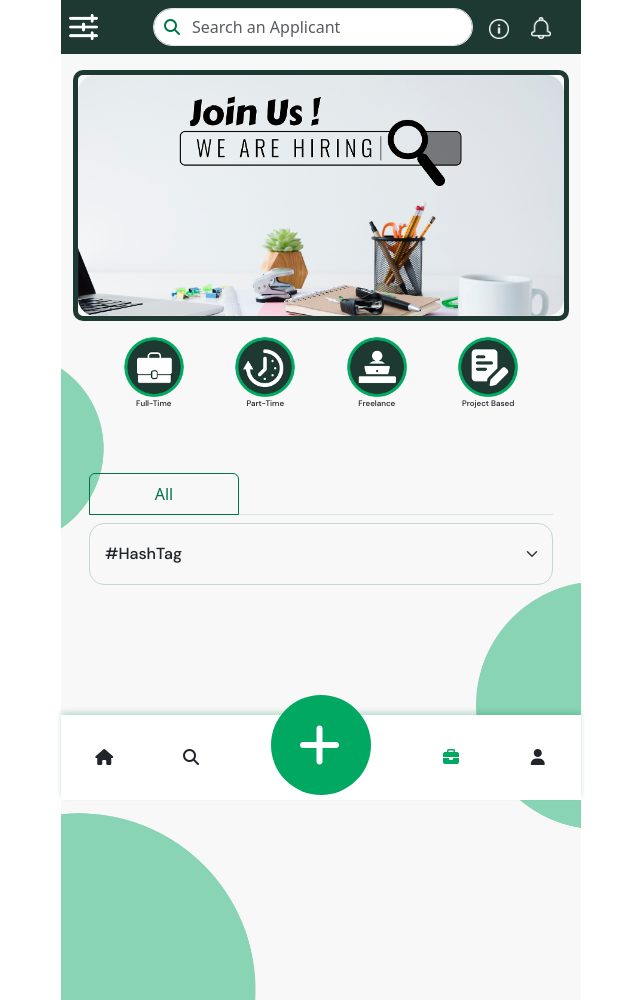
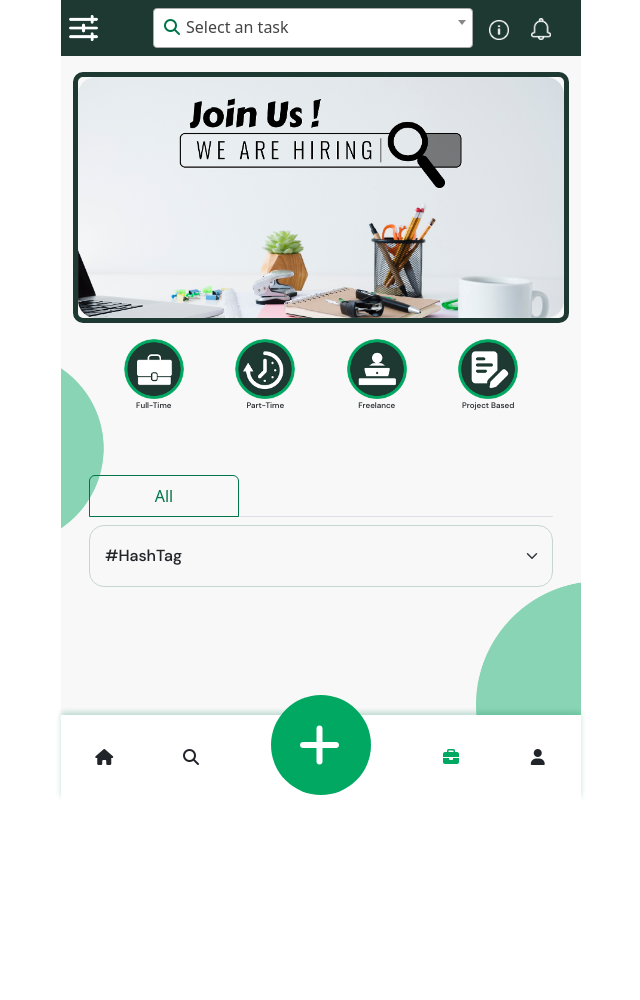
Before and after one commit to Do-Test-Live/W-Hire-and-Zeek, a PHP site: page /skip-jobs.php in a window 1280 px wide. Shown: the whole page, without its empty margins (319-959 px from the left). After the commit the page ends 797 px from the top, so only its background shows below. Run offline with PHP 8.4, Linux system fonts and the light colour scheme; tables that the repository leaves empty or names only in its code hold one stand-in row (values such as "Sample post"); some libraries are stand-ins or nearby versions.

Commit message:
update task

```diff
--- a/skip-jobs.php
+++ b/skip-jobs.php
@@ -31,6 +31,7 @@ if (isset($_POST['favourite'])) {
     <link href="assets/vendor/FontAwesome/css/all.min.css" rel="stylesheet"/>
     <link href="assets/vendor/toastr/css/toastr.min.css" rel="stylesheet" type="text/css"/>
     <link href="assets/css/style.css" rel="stylesheet"/>
+    <link href="https://cdn.jsdelivr.net/npm/select2@4.1.0-rc.0/dist/css/select2.min.css" rel="stylesheet"/>
     <script src="https://cdnjs.cloudflare.com/ajax/libs/prefixfree/1.0.7/prefixfree.min.js"></script>
     <style>
         .card {
@@ -62,11 +63,20 @@ if (isset($_POST['favourite'])) {
         .card-body {
             border-top: 1px solid white;
         }
+
+        .select2-selection.select2-selection--single {
+            height: 40px;
+        }
+
+        .select2-selection__rendered {
+            padding-left: 2rem !important;
+            padding-top: 0.25rem;
+        }
     </style>
 </head>
 <body>
 <div class="container-fluid">
-    <div class="fs-job">
+    <div class="fs-job pb-5" style="height: unset">
         <div class="row mb-3 head-banner p-2 flex align-items-center justify-content-center">
             <div class="col-2">
                 <img class="img-fluid" src="assets/images/13/menu.webp" style="width: 29px;">
@@ -74,7 +84,38 @@ if (isset($_POST['favourite'])) {
             <div class="col-8 pe-3">
                 <div class="form-group has-search">
                     <span class="fa fa-search form-control-feedback"></span>
-                    <input class="form-control" placeholder="Search an Applicant" type="text">
+                    <?php
+                    $query = "SELECT keywords FROM job_post ORDER BY id DESC";
+                    $data = $db_handle->runQuery($query);
+
+                    // Create an array to store unique keywords
+                    $uniqueKeywords = [];
+
+                    foreach ($data as $row) {
+                        // Split the keywords using ',' as the separator
+                        $keywords = explode(',', $row["keywords"]);
+
+                        foreach ($keywords as $keyword) {
+                            // Trim each keyword to remove leading/trailing spaces
+                            $keyword = trim($keyword);
+
+                            // Check if the keyword is not empty and not already in the uniqueKeywords array
+                            if (!empty($keyword) && !in_array($keyword, $uniqueKeywords)) {
+                                $uniqueKeywords[] = $keyword; // Add the unique keyword to the array
+                            }
+                        }
+                    }
+
+                    // Sort the unique keywords alphabetically
+                    sort($uniqueKeywords);
+                    ?>
+                    <select class="js-example-disabled-results form-control" name="job_keywords"
+                            onchange="showTask(this.value);">
+                        <option value="">Select an task</option>
+                        <?php foreach ($uniqueKeywords as $keyword) : ?>
+                            <option value="<?php echo $keyword; ?>"><?php echo $keyword; ?></option>
+                        <?php endforeach; ?>
+                    </select>
                 </div>
             </div>
             <div class="col-1">
@@ -168,7 +209,7 @@ if (isset($_POST['favourite'])) {
                         </select>
                     </div>
                     <!-- Tab panes -->
-                    <div class="tab-content">
+                    <div class="tab-content" id="searchResult">
                         <div aria-labelledby="tab1-tab" class="tab-pane fade show active" id="tab1" role="tabpanel">
                             <div class="row">
                                 <?php
@@ -370,8 +411,22 @@ if (isset($_POST['favourite'])) {
 <script src="assets/vendor/OwlCarousel/js/owl.carousel.min.js"></script>
 <script src="assets/vendor/toastr/js/toastr.min.js" type="text/javascript"></script>
 <script src="assets/js/toastr-init.js" type="text/javascript"></script>
+<script src="https://cdn.jsdelivr.net/npm/select2@4.1.0-rc.0/dist/js/select2.min.js"></script>
 <script src="assets/js/main.js"></script>
 <script>
+    let $disabledResults = $(".js-example-disabled-results");
+    $disabledResults.select2();
+
+    function showTask(val) {
+        $.ajax({
+            type: 'GET',
+            url: 'show_task_job.php',
+            data: {keywords: val},
+            success: function (data) {
+                $('#searchResult').html(data);
+            }
+        });
+    }
     document.addEventListener("DOMContentLoaded", function () {
         const checkboxes = document.querySelectorAll("input[type='checkbox']");
         const resultDisplay = document.getElementById("result");
```
